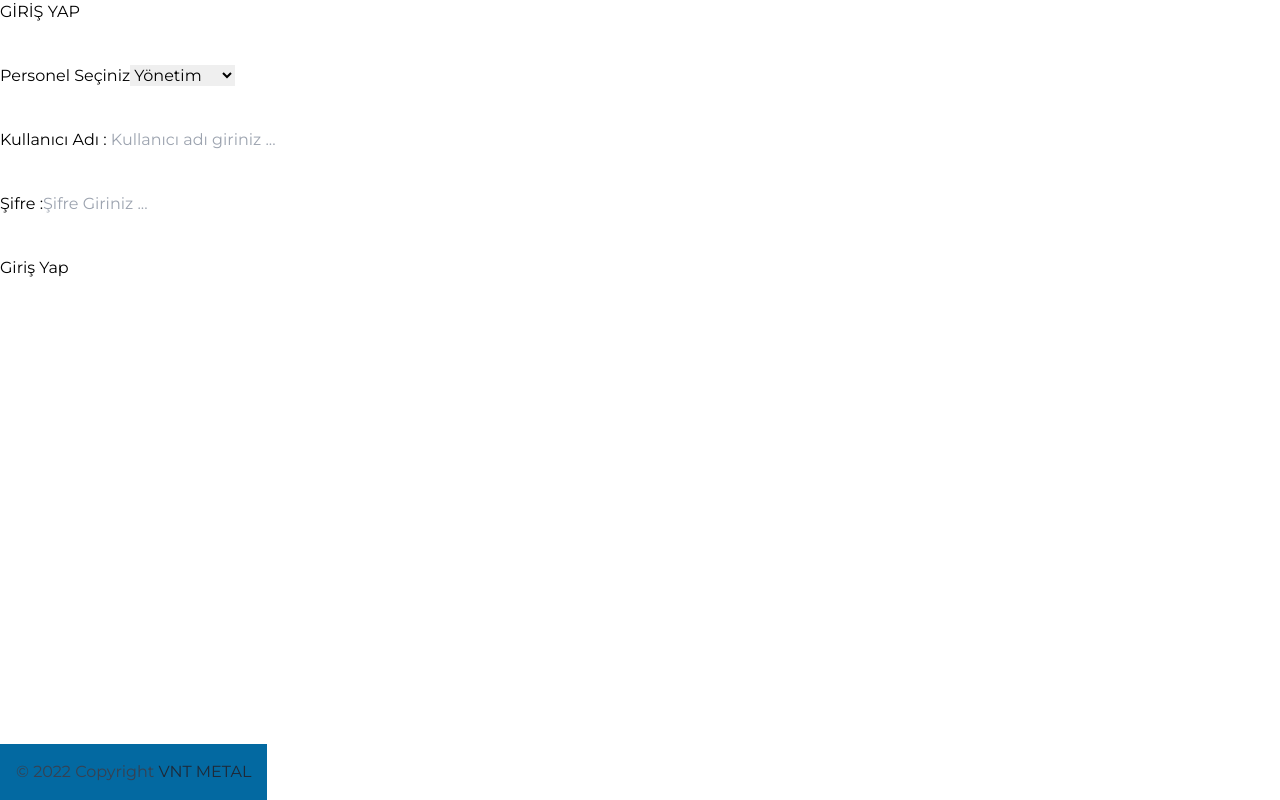
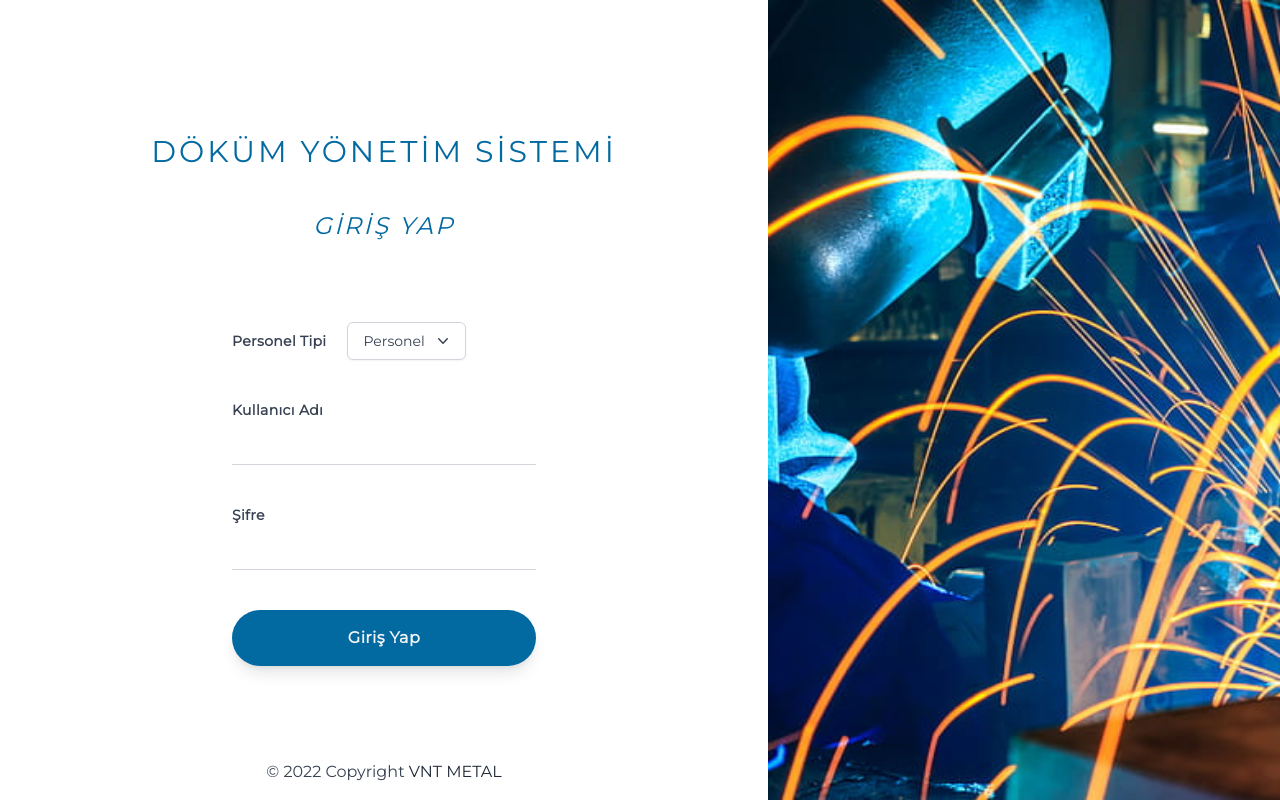
Before and after one commit to dorukbulut/vntmetal-frontend, a Next.js app: page /login in a window 1280 px wide. Built offline with nearby package versions, Linux system fonts and the light colour scheme.

Commit message:
Finish Login Page

```diff
--- /dev/null
+++ b/components/LoginPage/Forms/DropDown.js
@@ -0,0 +1,61 @@
+import { Fragment, useState } from 'react'
+import { Menu, Transition } from '@headlessui/react'
+import { ChevronDownIcon } from '@heroicons/react/20/solid'
+
+function classNames(...classes) {
+  return classes.filter(Boolean).join(' ')
+}
+
+export default function DropDown() {
+  const [curr, setCurr] = useState("Personel");
+  const [types, setTypes] = useState({
+    all : ["Yönetim", "Satış", "Muhasebe", "İşçi"]
+  });
+
+
+  return (
+    <Menu as="div" className="relative inline-block text-left">
+      <div>
+        <Menu.Button className="inline-flex w-full justify-center rounded-md border border-gray-300 bg-white px-4 py-2 text-sm font-medium text-gray-700 shadow-sm hover:bg-gray-50 focus:outline-none focus:ring-2 focus:ring-indigo-500 focus:ring-offset-2 focus:ring-offset-gray-100">
+          {curr}
+          <ChevronDownIcon className="-mr-1 ml-2 h-5 w-5" aria-hidden="true" />
+        </Menu.Button>
+      </div>
+
+      <Transition
+        as={Fragment}
+        enter="transition ease-out duration-100"
+        enterFrom="transform opacity-0 scale-95"
+        enterTo="transform opacity-100 scale-100"
+        leave="transition ease-in duration-75"
+        leaveFrom="transform opacity-100 scale-100"
+        leaveTo="transform opacity-0 scale-95"
+      >
+        <Menu.Items className="absolute right-0 z-10 mt-2 w-56 origin-top-right rounded-md bg-white shadow-lg ring-1 ring-black ring-opacity-5 focus:outline-none">
+          <div className="py-1">
+
+            {types.all.map((type,i) => {
+              return(
+                <Menu.Item key={i}>
+                {({ active }) => (
+                  <a
+                    href="#"
+                    className={classNames(
+                      active ? 'bg-gray-100 text-gray-900' : 'text-gray-700',
+                      'block px-4 py-2 text-sm'
+                    )}
+
+                    onClick={() => setCurr(type)}
+                  >
+                      {type}
+                  </a>
+                )}
+              </Menu.Item>
+              );
+            })}
+          </div>
+        </Menu.Items>
+      </Transition>
+    </Menu>
+  )
+}
--- a/components/LoginPage/Forms/LoginForm.js
+++ b/components/LoginPage/Forms/LoginForm.js
@@ -1,33 +1,35 @@
-
+import DropDown from "./DropDown";
 export default function LoginForm() {
 
     return (
-        <div className="flex flex-col space-y-10 bg-white">
-            <h1>GİRİŞ YAP</h1>
+        <div className="flex flex-col bg-white space-y-20 lg:p-10 p-2 w-1/2">
+            <h1 className="lg:text-2xl md:text-lg text-md text-center tracking-widest text-sky-700 italic">GİRİŞ YAP</h1>
 
-            <div className="">
-                <label htmlFor="employee">Personel Seçiniz</label>
-                <select className="hover:cursor-pointer" id="employee" name="employee" required>
-                    <option className="" value="Executive">Yönetim</option>
-                    <option className="" value="Sales">Satış</option>
-                    <option className="" value="Worker">İşçi</option>
-                    <option className="" value="Accounting">Muhasebe</option>
-                </select>
-            </div>
-            <div className="">
-                <label>Kullanıcı Adı : </label>
-                <input type="text" name ="username" placeholder="Kullanıcı adı giriniz ..." required/>
-            </div>
-
-            <div className="" >
-                <label>Şifre :</label>
-                <input type="password" name="password" placeholder="Şifre Giriniz ... " required/>
-            </div>
-
-            <div className="">
-                <button>Giriş Yap</button>
-            </div>
-
+            <form className="flex flex-col space-y-10">
+                <div className="flex flex-row items-center space-x-5">
+                    <div className="lg:text-sm text-xs font-bold text-gray-700 tracking-wide">Personel Tipi</div>
+                    <DropDown />
+                </div>
+                            <div className="">
+                                <div className="text-sm font-bold text-gray-700 tracking-wide">Kullanıcı Adı</div>
+                                <input className="w-full text-lg py-2 border-b border-gray-300 focus:outline-none focus:border-indigo-500" type=""/>
+                            </div>
+                            <div className="mt-8">
+                                <div className="flex justify-between items-center">
+                                    <div className="text-sm font-bold text-gray-700 tracking-wide">
+                                        Şifre
+                                    </div>
+                                </div>
+                                <input className="w-full text-lg py-2 border-b border-gray-300 focus:outline-none focus:border-indigo-500" type="password" />
+                            </div>
+                            <div className="mt-10">
+                                <button  className="bg-sky-700 text-gray-100 p-4 w-full rounded-full tracking-wide
+                                font-semibold font-display focus:outline-none focus:shadow-outline hover:bg-sky-800
+                                shadow-lg">
+                                    Giriş Yap
+                                </button>
+                            </div>
+             </form>
         </div>
     );
 }
--- a/components/base/Footer.js
+++ b/components/base/Footer.js
@@ -1,7 +1,7 @@
-export default function Footer () {
+export default function Footer ({bgcolor}) {
     return(
-        <footer className="bg-gray-200 text-center lg:text-left fixed bottom-0 ">
-            <div className="text-gray-700 text-center p-4 bg-sky-700">
+        <footer className="bg-inherit text-center lg:text-left fixed bottom-0 ">
+            <div className="text-gray-700 text-center p-4">
                 © 2022 Copyright
                 <a className="text-gray-800" href="https://www.vntmetal.com/"> VNT METAL</a>
             </div>
--- a/package.json
+++ b/package.json
@@ -9,6 +9,8 @@
     "lint": "next lint"
   },
   "dependencies": {
+    "@headlessui/react": "^1.7.4",
+    "@heroicons/react": "^2.0.13",
     "eslint": "8.26.0",
     "eslint-config-next": "13.0.2",
     "next": "13.0.2",
--- a/pages/index.js
+++ b/pages/index.js
@@ -10,7 +10,7 @@ export default function Home() {
 
 
       <Button name={"Giriş Yap"} />
-      <Footer />
+      <Footer bgcolor={"sky-700"}/>
     </div>
   )
 }
--- a/pages/login.js
+++ b/pages/login.js
@@ -4,10 +4,23 @@ import Footer from "../components/base/Footer";
 export default function Login () {
 
     return(
-        <div className="gridh-screen bg-sky-700 font-montserrat">
-            <LoginForm />
+        <div className="flex font-montserrat  h-screen">
+            <div className="flex flex-col items-center justify-center lg:w-3/5 md:w-full w-full  bg-white mt-10 ">
+                <h1 className="lg:text-3xl md:text-2xl text-md tracking-widest text-sky-700">DÖKÜM YÖNETİM SİSTEMİ</h1>
+                <LoginForm />
 
-            <Footer />
+                <Footer bgcolor={"white"}/>
+
+            </div>
+
+            <div className="lg:block lg:w-2/5 md:w-0 hidden">
+                <img
+                    src="/bg.jpg"
+                    className="object-cover w-full h-full"
+                    alt="Image alt text"
+                />
+            </div>
+
         </div>
     );
 }
```
Also changed, not shown: public/bg.jpg (added), 1 other file (tests, documents, lock files or other folders).
